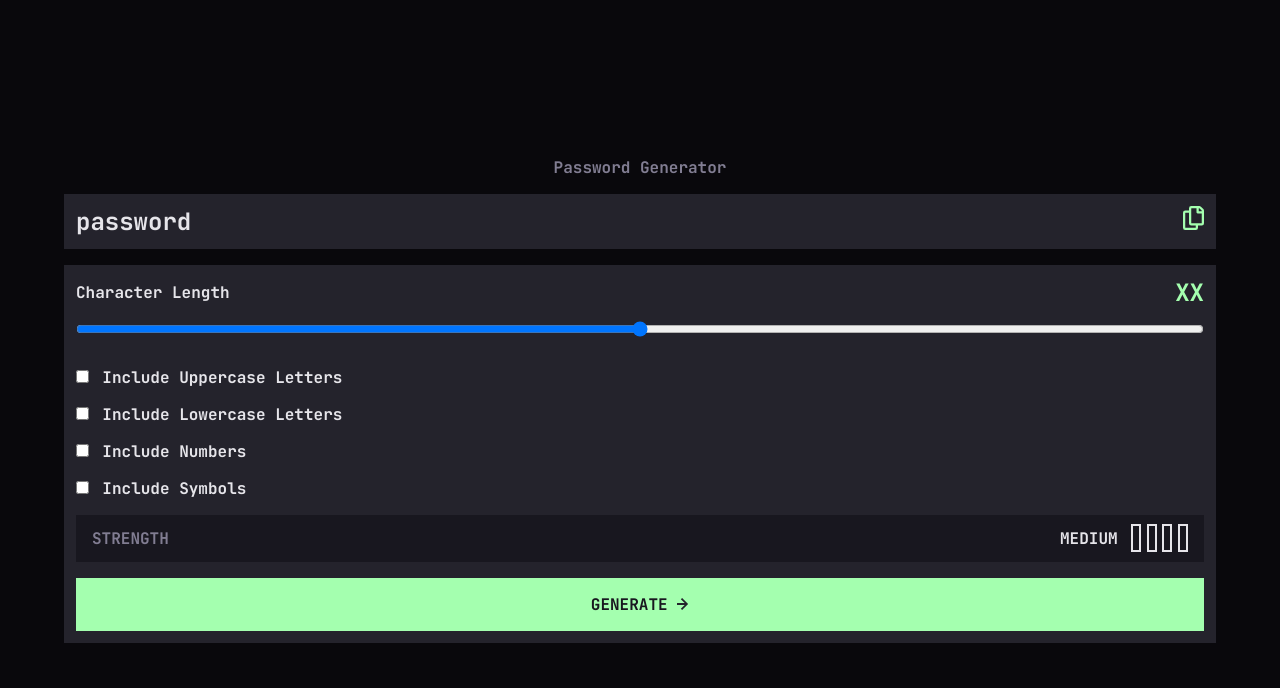
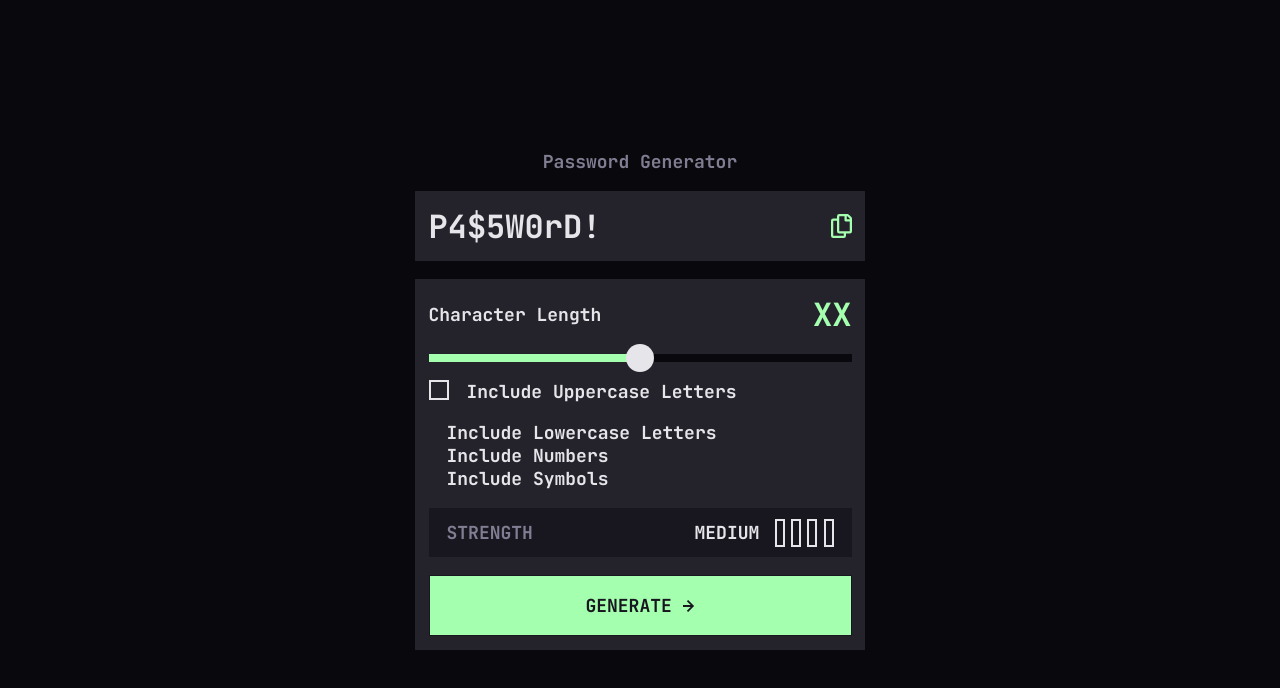
Before and after one commit to emmahogberg88/password-generator, a React (Create React App) app: page / in a window 1280 px wide. Shown: the top 688 px of the page. Built offline with nearby package versions, Linux system fonts and the light colour scheme.

Commit message:
Add styling for input types range and checkbox, start with functionality for generating password

```diff
--- a/src/App.css
+++ b/src/App.css
@@ -2,6 +2,8 @@
 	font-family: 'JetBrains Mono', monospace;
 	margin: 0;
 	box-sizing: border-box;
+	justify-content: center;
+	font-size: 18px;
 }
 
 :root {
@@ -21,13 +23,6 @@ html {
 	display: flex;
 	background: var(--clr-bg);
 	color: var(--clr-light);
-}
-
-/*============== Typograpghy ================*/
-
-h1 {
-	color: var(--clr-grey);
-	font-size: 1rem;
 }
 
 /* .App {
--- a/src/App.js
+++ b/src/App.js
@@ -1,17 +1,86 @@
 import './App.css'
 import styled from 'styled-components/macro'
+import { useState } from 'react'
 
 function App() {
+	const [checked, setChecked] = useState([])
+
+	const [uppercase, setUppercase] = useState(false)
+	const [lowercase, setLowerCase] = useState(false)
+	const [numers, setNumbers] = useState(false)
+	const [symbols, setSymbols] = useState(false)
+
+	const [passwordLength, setPasswordLength] = useState('10')
+
+	const includedChars = {
+		upper: [
+			'A',
+			'B',
+			'C',
+			'D',
+			'E',
+			'F',
+			'G',
+			'H',
+			'I',
+			'J',
+			'K',
+			'L',
+			'M',
+			'N',
+			'O',
+			'P',
+			'Q',
+			'R',
+			'S',
+			'T',
+			'U',
+			'V',
+			'W',
+			'X',
+			'Y',
+			'Z',
+		],
+		lower: [],
+		number: ['1', '2', '3', '4', '5', '6', '7', '8', '9'],
+		symbols: ['!', '?', '$'],
+	}
+
+	// console.log(Object.keys(includedChars)[0]) //upper
+
 	// const handleSubmit = () => {
 	// 	console.log('submitted')
 	// }
 
+	// let updatedList = [...checked]
+	// const handleChecked = (event) => {
+	// 	if (event.target.checked) {
+	// 		updatedList = [...checked, event.target.value]
+	// 	} else {
+	// 		updatedList.splice(checked.indexOf(event.target.value), 1)
+	// 	}
+	// 	setChecked(updatedList)
+	// 	console.log(updatedList)
+	// }
+
+	const handleChecked = (event) => {
+		console.log('klickad')
+	}
+
+	const changePasswordLength = (passwordLength) => {
+		setPasswordLength(passwordLength)
+	}
+
+	const generatePassword = () => {
+		console.log('password')
+	}
+
 	return (
 		<OuterWrapper>
-			<h1>Password Generator</h1>
+			<HeadingOne>Password Generator</HeadingOne>
 			<InnerWrapper>
 				<Container>
-					<GeneratedPassword>password</GeneratedPassword>
+					<GeneratedPassword>P4$5W0rD!</GeneratedPassword>
 					<Span>
 						<svg width='21' height='24' xmlns='http://www.w3.org/2000/svg'>
 							<path
@@ -28,22 +97,36 @@ function App() {
 				</Container>
 
 				<Form>
-					<InputRange type='range' id='charlength' name='charlength' min='0' max='20' step='1' value='10' />
+					<InputRange
+						type='range'
+						id='charlength'
+						name='charlength'
+						min='0'
+						max='20'
+						step='1'
+						value={passwordLength}
+						onChange={changePasswordLength}
+					/>
 
+					<CheckboxContainer>
+						<StyledCheckbox id='upper' type='checkbox' onClick={handleChecked}>
+							{/* <HiddenCheckBox type='checkbox' id='upper' name='upper' /> */}
+							<CheckIcon width='14' height='12' xmlns='http://www.w3.org/2000/svg'>
+								<path stroke='#18171F' strokeWidth='3' fill='none' d='M1 5.607 4.393 9l8-8' />
+							</CheckIcon>
+						</StyledCheckbox>
+						<Label>Include Uppercase Letters</Label>
+					</CheckboxContainer>
 					<Label>
-						<Input type='checkbox' id='upper' name='upper' />
-						Include Uppercase Letters
-					</Label>
-					<Label>
-						<Input type='checkbox' id='upper' name='upper' />
+						<HiddenCheckBox type='checkbox' id='upper' name='upper' />
 						Include Lowercase Letters
 					</Label>
 					<Label>
-						<Input type='checkbox' id='upper' name='upper' />
+						<HiddenCheckBox type='checkbox' id='upper' name='upper' />
 						Include Numbers
 					</Label>
 					<Label>
-						<Input type='checkbox' id='upper' name='upper' />
+						<HiddenCheckBox type='checkbox' id='upper' name='upper' />
 						Include Symbols
 					</Label>
 				</Form>
@@ -58,11 +141,11 @@ function App() {
 						<Box> </Box>
 					</DivStrength>
 				</Container>
-				<Button>
+				<Button type='submit' onClick={generatePassword}>
 					Generate{' '}
-					<svg width='12' height='12' xmlns='http://www.w3.org/2000/svg'>
+					<Arrow width='12' height='12' xmlns='http://www.w3.org/2000/svg'>
 						<path fill='#24232C' d='m5.106 12 6-6-6-6-1.265 1.265 3.841 3.84H.001v1.79h7.681l-3.841 3.84z' />
-					</svg>
+					</Arrow>
 				</Button>
 			</InnerWrapper>
 		</OuterWrapper>
@@ -76,6 +159,7 @@ const OuterWrapper = styled.main`
 	justify-content: center;
 	width: 100vw;
 	height: 100vh;
+	max-width: 500px;
 `
 
 const InnerWrapper = styled.div`
@@ -99,13 +183,32 @@ const Container = styled.div`
 	width: 100%;
 `
 
+const HeadingOne = styled.h1`
+	color: var(--clr-grey);
+	font-size: 1rem;
+`
+
 const GeneratedPassword = styled.h2`
 	color: var(--clr-light);
+	font-size: 1.34rem;
+
+	&:hover,
+	&:focus {
+		color: var(--clr-grey);
+	}
+
+	@media screen and (min-width: 768px) {
+		font-size: 32px;
+	}
 `
 
 const Span = styled.span`
 	color: var(--clr-accent);
-	font-size: 1.5rem;
+	font-size: 1.34rem;
+
+	@media screen and (min-width: 768px) {
+		font-size: 32px;
+	}
 `
 
 const SpanStrength = styled.span`
@@ -124,14 +227,93 @@ const Form = styled.form`
 `
 
 const Label = styled.label`
-	padding-top: 1em;
+	// padding-top: 1em;
+	padding-left: 1em;
 `
 
-const InputRange = styled.input`
+const InputRange = styled.input.attrs({ type: 'range' })`
+	-webkit-appearance: none;
+	-moz-appearance: none;
+	background: ${(props) =>
+		`linear-gradient(to right,
+    var(--clr-accent) 0%,
+    var(--clr-accent) calc(${props.value}% * 5),
+    var(--clr-bg) ${props.value}%,
+    var(--clr-bg) 100%);`};
+	outline: 0;
 	margin-block: 1em;
+	height: 8px;
+
+	::-webkit-slider-thumb {
+		-webkit-appearance: none;
+		width: 28px;
+		height: 28px;
+		background: var(--clr-light);
+		border-radius: 50%;
+
+		&:hover,
+		&:focus {
+			background: var(--clr-bg);
+			border: 2px solid var(--clr-accent);
+		}
+	}
+
+	::-moz-range-thumb {
+		-moz-appearance: none;
+		width: 28px;
+		height: 28px;
+		background: var(--clr-light);
+		border-radius: 50%;
+
+		&:hover,
+		&:focus {
+			background: var(--clr-bg);
+			border: 2px solid var(--clr-accent);
+		}
+	}
 `
-const Input = styled.input`
+
+const CheckboxContainer = styled.div`
+	position: relative;
 	margin-right: 1em;
+	display: flex;
+	align-items: center;
+	justify-content: flex-start;
+	vertical-align: middle;
+	padding-bottom: 1em;
+`
+
+const HiddenCheckBox = styled.input.attrs({ type: 'checkbox' })`
+	margin-right: 1em;
+	border: 0;
+	clip: rect(0 0 0 0);
+	clippath: inset(50%);
+	height: 1px;
+	margin: -1px;
+	overflow: hidden;
+	padding: 0;
+	position: absolute;
+	white-space: nowrap;
+	width: 1px;
+`
+
+const CheckIcon = styled.svg`
+	position: absolute;
+`
+
+const StyledCheckbox = styled.div`
+	display: flex;
+	align-items: center;
+	align-self: baseline;
+	width: 20px;
+	height: 20px;
+	background: ${(props) => (props.checked ? 'var(--clr-accent)' : 'none')};
+	border: 2px solid ${(props) => (props.checked ? 'var(--clr-bg-secondary)' : 'var(--clr-light)')};
+	transition: all 150ms;
+
+	${CheckIcon} {
+		visibility: ${(props) => (props.checked ? 'visible' : 'hidden')};
+	}
 `
 
 const Box = styled.span`
@@ -147,8 +329,32 @@ const Button = styled.button`
 	color: var(--clr-bg-primary);
 	text-transform: uppercase;
 	font-size: 1rem;
-	border: none;
 	padding: 1em;
+	border: 1px solid var(--clr-bg-primary);
+
+	&:hover,
+	&:focus {
+		background: var(--clr-bg-primary);
+		color: var(--clr-accent);
+		border: 1px solid var(--clr-accent);
+	}
+
+  &{Arrow}:hover {
+    path {
+      fill: var(--clr-accent);
+    }
+  }
+  &{Arrow}:focus {
+    path {
+      fill: var(--clr-accent);
+    }
+  }
+`
+
+const Arrow = styled.svg`
+	path {
+		fill: var(--clr-bg-primary);
+	}
 `
 
 export default App
```
